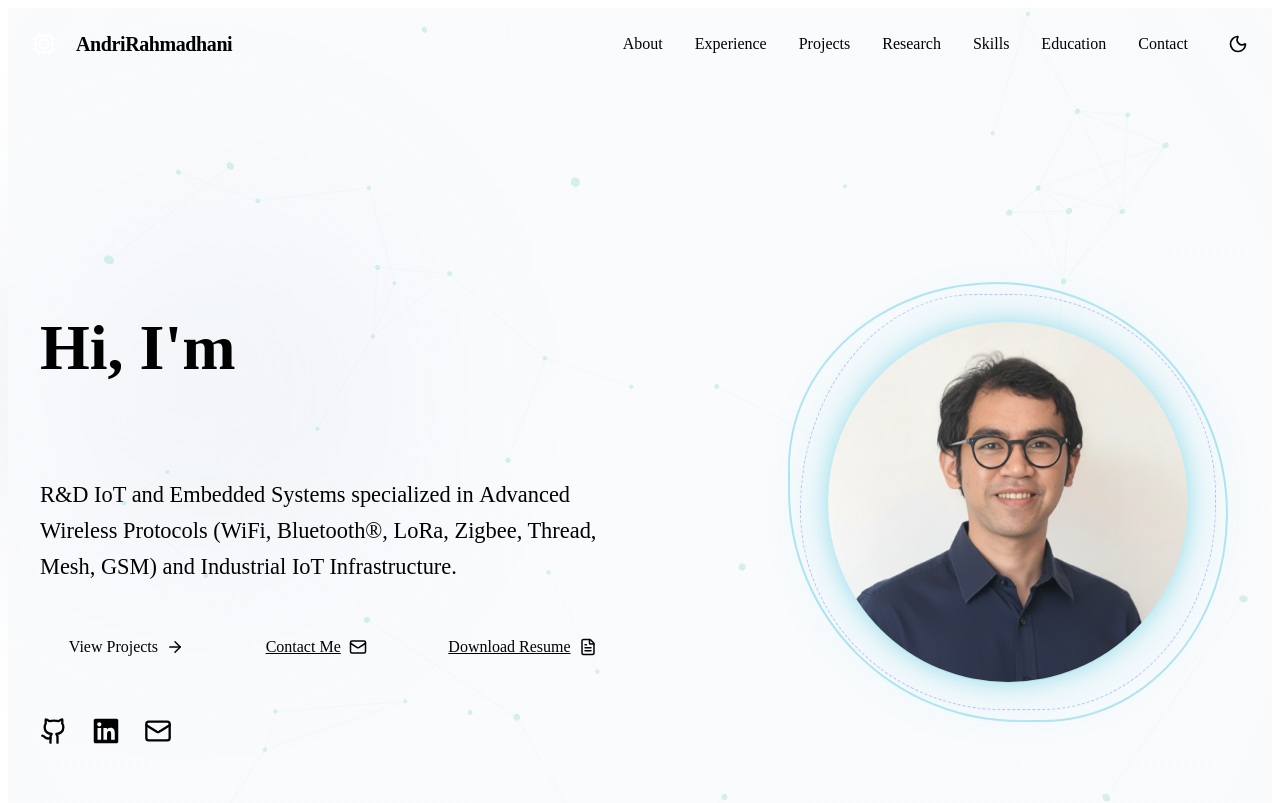
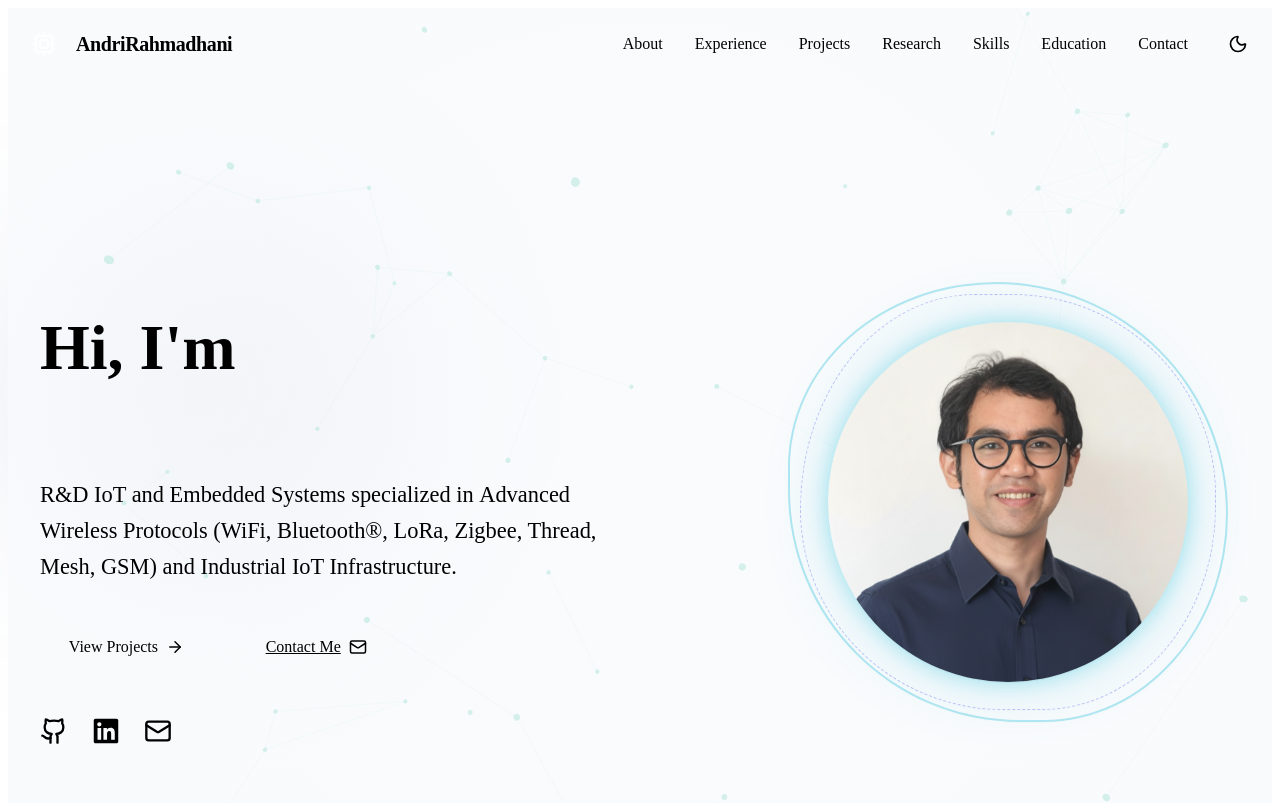
Before and after one commit to andrewflash/andrewflash.github.io, a React (Vite) app: page / in a window 1280 px wide. Shown: the top 803 px of the page. Built offline with nearby package versions, Linux system fonts and the light colour scheme; the HTML template or start-up script is replaced by a standard one.

Commit message:
Remove resume download feature and delete file

```diff
--- a/src/sections/Hero.jsx
+++ b/src/sections/Hero.jsx
@@ -50,14 +50,7 @@ const Hero = () => {
                                 Contact Me <Mail size={18} />
                             </a>
 
-                            <a
-                                href="/resume.pdf"
-                                target="_blank"
-                                rel="noopener noreferrer"
-                                className="btn-secondary"
-                            >
-                                Download Resume <FileText size={18} />
-                            </a>
+
                         </div>
 
                         <div className="hero-socials">
```
